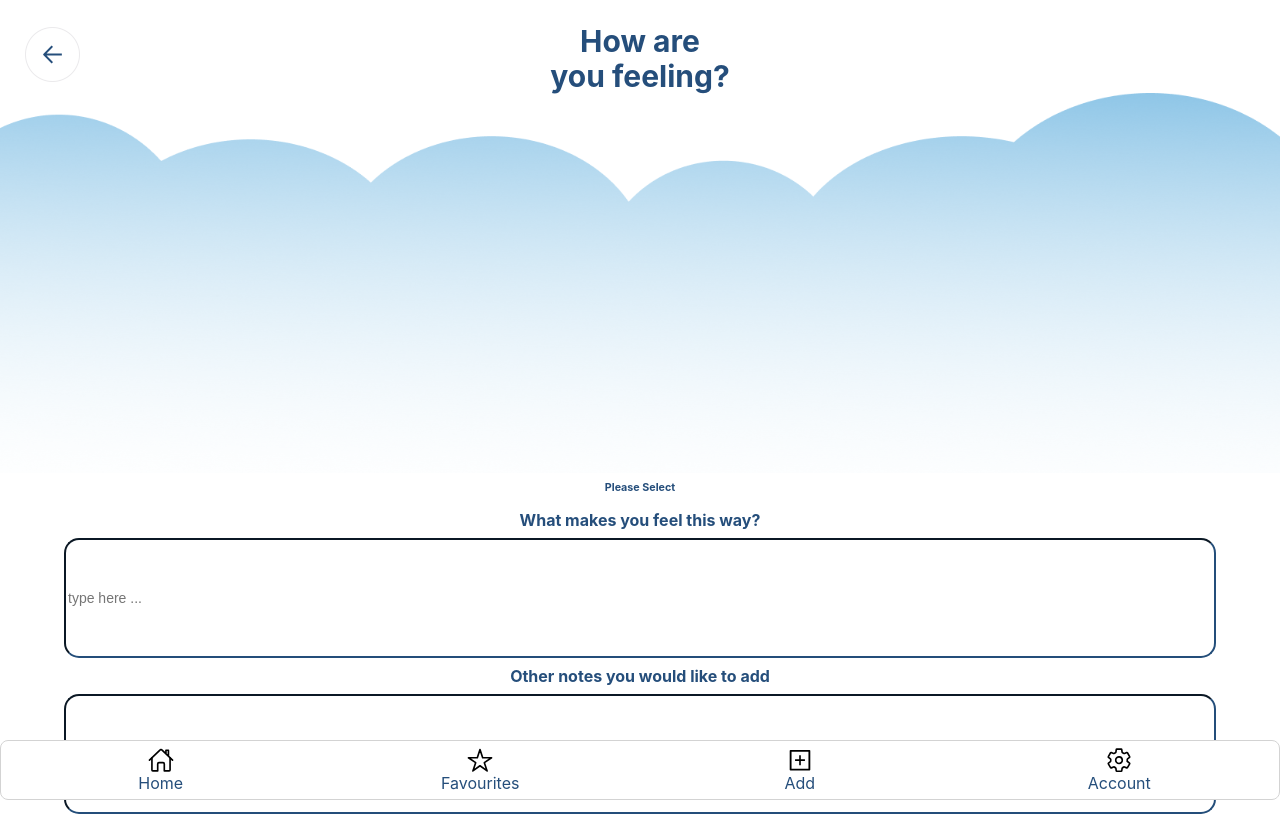
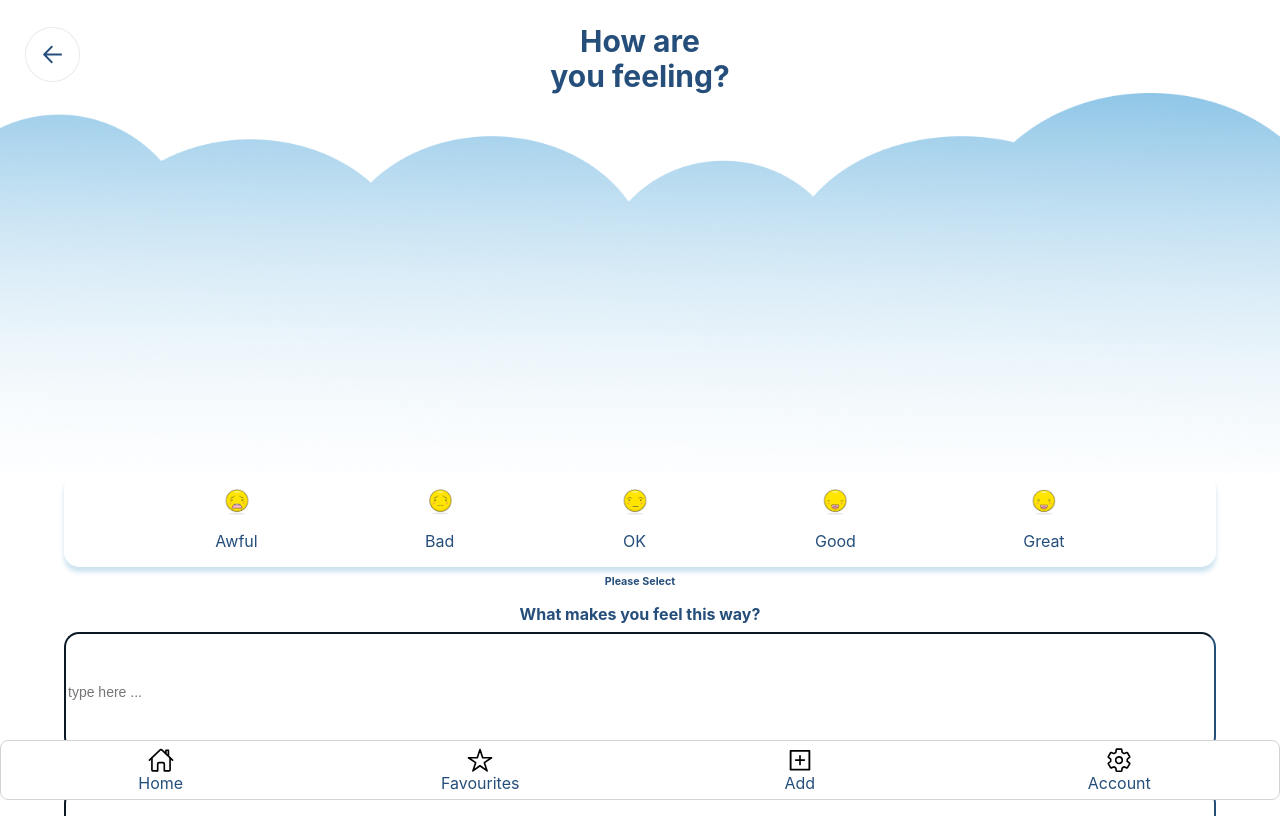
Before and after one commit to maroaraujo/final-project_front-end-surch, a Next.js app in the folder reconnect/: page /moodtracker in a window 1280 px wide. Shown: the top 816 px of the page. Built offline with nearby package versions, Linux system fonts and the light colour scheme; no server answers.

Commit message:
Added the moodQuestion in the moodtracker page

```diff
--- a/reconnect/pages/moodtracker.js
+++ b/reconnect/pages/moodtracker.js
@@ -14,7 +14,7 @@ function moodtracker() {
     <h1 className={styles.title}>How are <br/>
     you feeling?</h1>
     <CloudyBackground/>
-
+    <MoodQuestion/>
     <h6 className={styles.subtitle}>Please Select</h6>
     <h4 className={styles.subtitle}>What makes you feel this way?</h4>
     <input className ={stylesMoodTracker.input} type="text" placeholder="type here ..."/>
```
Also changed, not shown: 1 other file (tests, documents, lock files or other folders).
